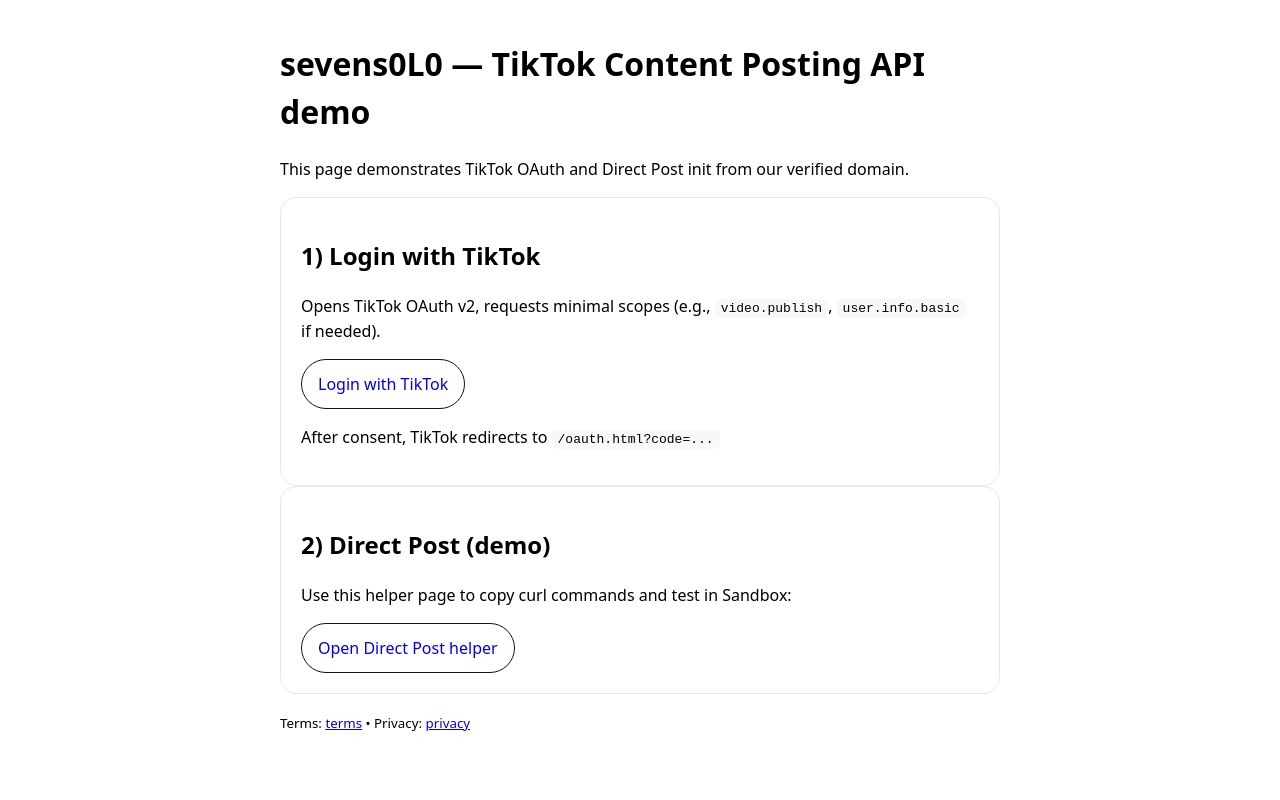
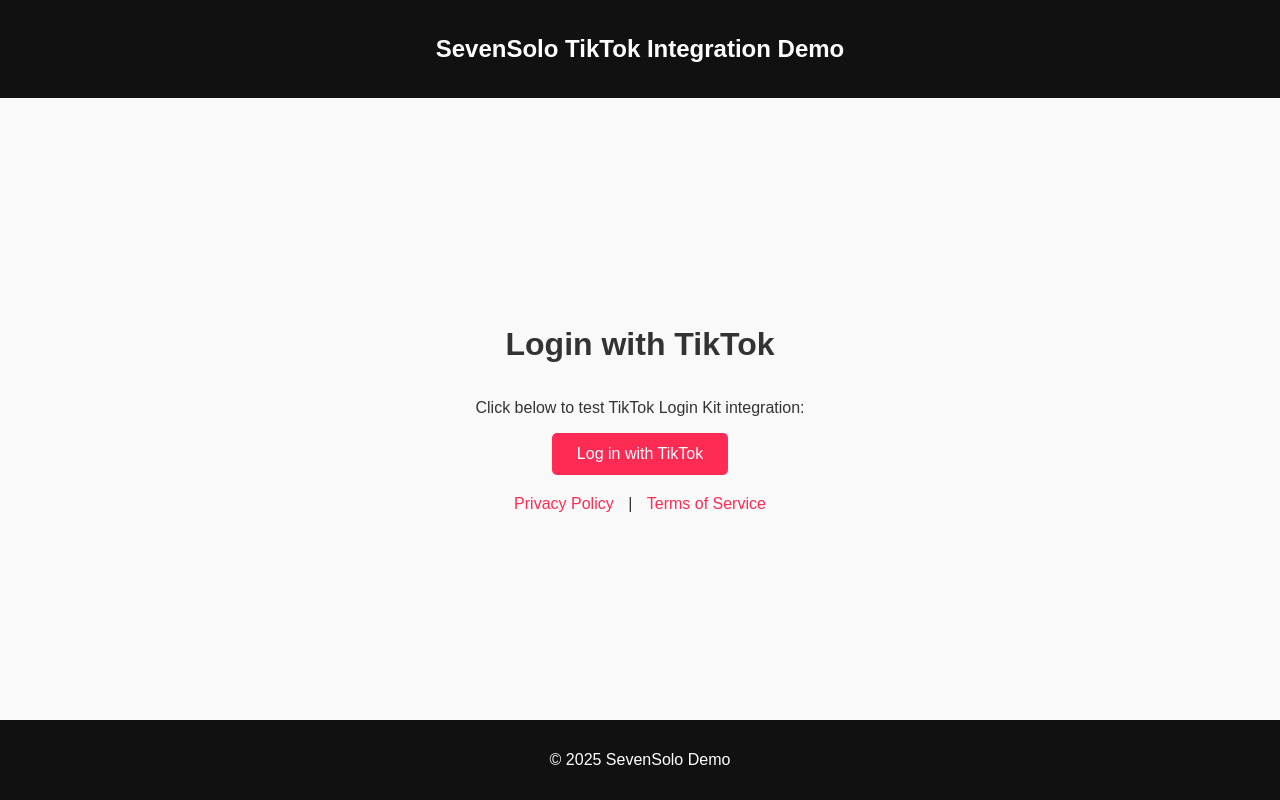
Before and after one commit to sevensolo/sevenS0L0-site, a plain HTML site: page index.html in a window 1280 px wide. Drawn offline with Linux system fonts and the light colour scheme.

Commit message:
Update index.html

```diff
--- a/index.html
+++ b/index.html
@@ -1,38 +1,85 @@
-<!doctype html>
+<!DOCTYPE html>
 <html lang="en">
 <head>
-  <meta charset="utf-8" />
-  <title>sevens0L0 • TikTok Demo</title>
-  <meta name="viewport" content="width=device-width, initial-scale=1" />
+  <meta charset="UTF-8">
+  <meta name="viewport" content="width=device-width, initial-scale=1.0">
+  <title>SevenSolo TikTok Integration Demo</title>
   <style>
-    body{font-family:system-ui,Arial,sans-serif;max-width:720px;margin:40px auto;padding:0 16px;line-height:1.5}
-    .card{border:1px solid #e5e7eb;border-radius:16px;padding:20px}
-    a.button{display:inline-block;padding:12px 16px;border-radius:999px;border:1px solid #111;text-decoration:none}
-    code{background:#f6f8fa;padding:2px 6px;border-radius:6px}
+    body {
+      font-family: Arial, sans-serif;
+      margin: 0;
+      padding: 0;
+      background: #f9f9f9;
+      color: #333;
+      display: flex;
+      flex-direction: column;
+      min-height: 100vh;
+    }
+    header, footer {
+      background: #111;
+      color: #fff;
+      padding: 15px;
+      text-align: center;
+    }
+    main {
+      flex: 1;
+      display: flex;
+      flex-direction: column;
+      justify-content: center;
+      align-items: center;
+      padding: 30px;
+    }
+    h1 {
+      margin-bottom: 20px;
+    }
+    .btn {
+      background-color: #fe2c55;
+      color: #fff;
+      border: none;
+      padding: 12px 25px;
+      font-size: 16px;
+      border-radius: 5px;
+      cursor: pointer;
+      text-decoration: none;
+      transition: background 0.3s ease;
+    }
+    .btn:hover {
+      background-color: #d62648;
+    }
+    .links {
+      margin-top: 20px;
+    }
+    .links a {
+      margin: 0 10px;
+      text-decoration: none;
+      color: #fe2c55;
+    }
+    .links a:hover {
+      text-decoration: underline;
+    }
   </style>
 </head>
 <body>
-  <h1>sevens0L0 — TikTok Content Posting API demo</h1>
-  <p>This page demonstrates TikTok OAuth and Direct Post init from our verified domain.</p>
+  <header>
+    <h2>SevenSolo TikTok Integration Demo</h2>
+  </header>
 
-  <div class="card">
-    <h2>1) Login with TikTok</h2>
-    <p>Opens TikTok OAuth v2, requests minimal scopes (e.g., <code>video.publish</code>, <code>user.info.basic</code> if needed).</p>
-    <!-- Replace YOUR_CLIENT_KEY and REDIRECT with your actual values registered in TikTok Dev Portal -->
-    <a class="button" href="https://www.tiktok.com/v2/auth/authorize/?client_key=awawqfqioo1vqlws&scope=video.publish%2Cuser.info.basic&response_type=code&redirect_uri=https%3A%2F%2Fsevensolo.github.io%2FsevenS0L0-site%2Foauth.html&state=demo">
-      Login with TikTok
+  <main>
+    <h1>Login with TikTok</h1>
+    <p>Click below to test TikTok Login Kit integration:</p>
+    <a class="btn"
+       href="https://www.tiktok.com/v2/auth/authorize/?client_key=awawqfqioo1vqlws&scope=user.info.basic&response_type=code&redirect_uri=https://sevensolo.github.io/sevenS0L0-site/">
+       Log in with TikTok
     </a>
-    <p>After consent, TikTok redirects to <code>/oauth.html?code=...</code></p>
-  </div>
 
-  <div class="card">
-    <h2>2) Direct Post (demo)</h2>
-    <p>Use this helper page to copy curl commands and test in Sandbox:</p>
-    <a class="button" href="./upload-demo.html">Open Direct Post helper</a>
-  </div>
+    <div class="links">
+      <a href="privacy.md">Privacy Policy</a> |
+      <a href="terms.md">Terms of Service</a>
+    </div>
+  </main>
 
-  <p><small>
-    Terms: <a href="./terms.md">terms</a> • Privacy: <a href="./privacy.md">privacy</a>
-  </small></p>
+  <footer>
+    <p>© 2025 SevenSolo Demo</p>
+  </footer>
 </body>
 </html>
```
